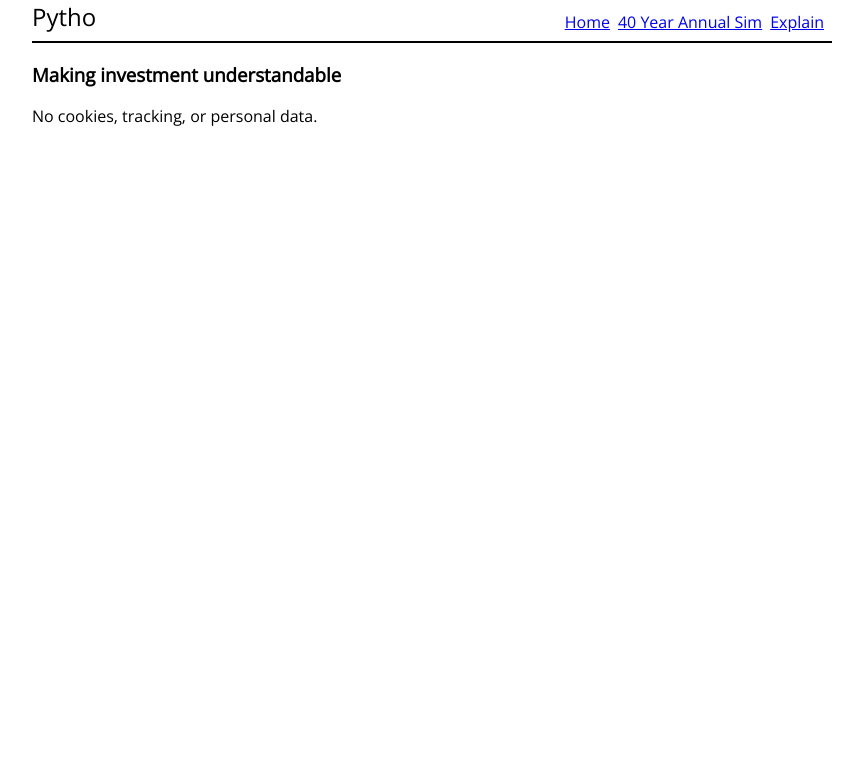
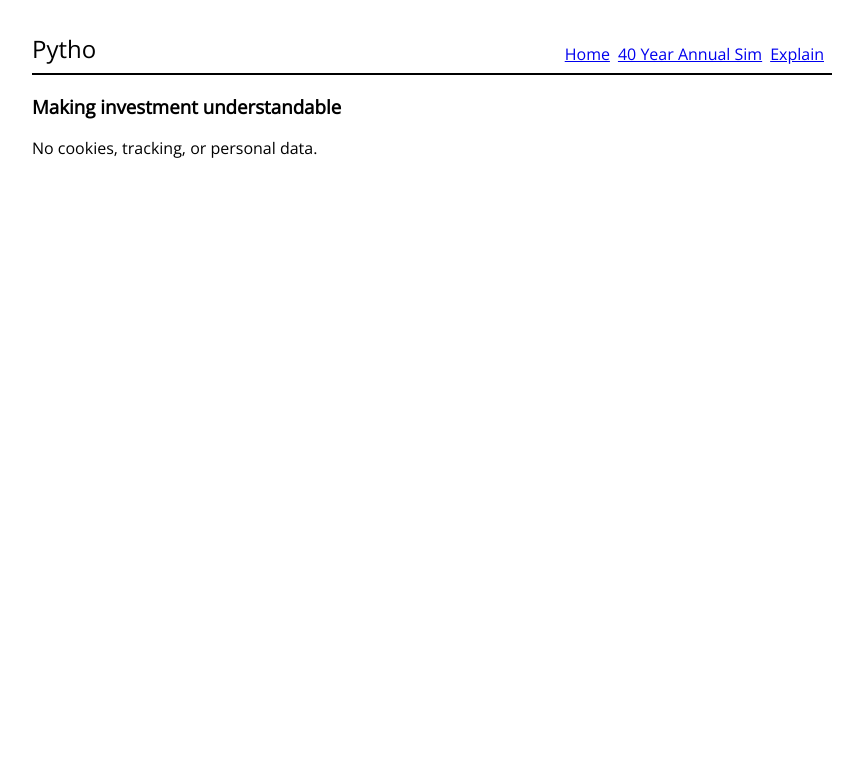
Before and after one commit to webclinic017/pytho, a Django app: page / in a window 1280 px wide. Shown: the top 783 px of the page, without its empty margins (208-1071 px from the left). Run offline with Django 3.2, Linux system fonts and the light colour scheme; some libraries are stand-ins or nearby versions.

Commit message:
adding border to top and bottom

```diff
--- a/game/static/game/style.css
+++ b/game/static/game/style.css
@@ -1,7 +1,7 @@
 body{
   font-family: "Open Sans";
   max-width: 800px;
-  margin: auto;
+  margin: 2rem auto;
 }
 
 body p{
```
